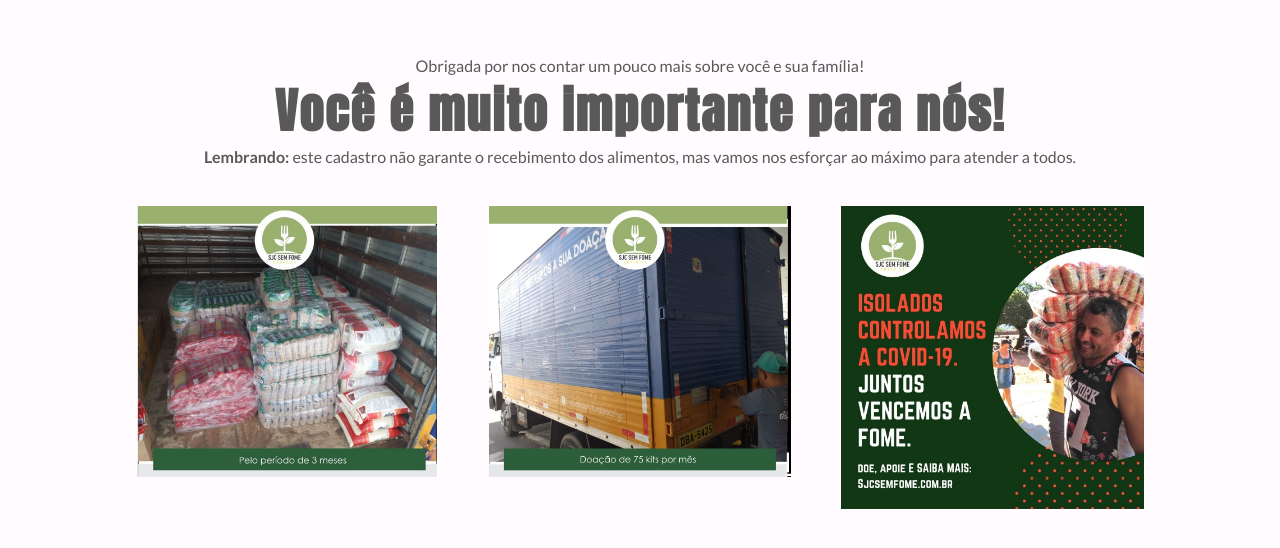
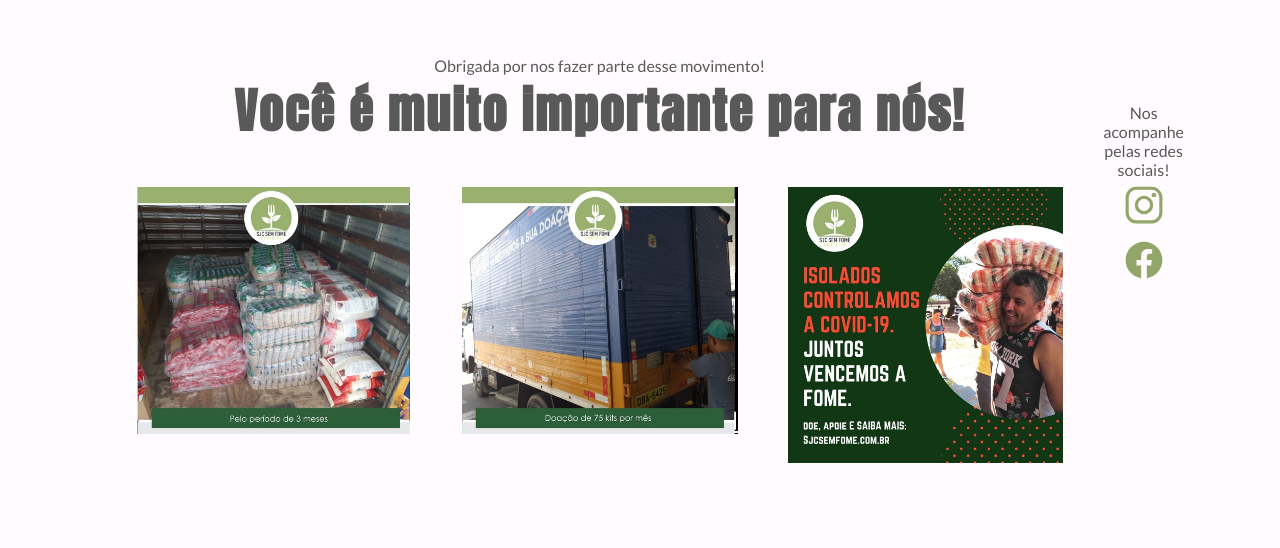
Before and after one commit to Vale-Sem-Fome/frontend-valesemfome, a React (Create React App) app in the folder vale-sem-fome/: page /obrigado/voluntario in a window 1280 px wide. Shown: the part 270-818 px from the top of the page. Built offline with nearby package versions, Linux system fonts and the light colour scheme.

Commit message:
feat: add simple test text.

```diff
--- a/vale-sem-fome/src/pages/Voluntario/Obrigado/index.js
+++ b/vale-sem-fome/src/pages/Voluntario/Obrigado/index.js
@@ -12,16 +12,20 @@ export default function Obrigado() {
         <div className="container">
             <main className="thanks-page">
                 <div className="thanks-container">
-                    <p>Obrigada por nos contar um pouco mais sobre você e sua família!</p>
+                    <p>Obrigada por nos fazer parte desse movimento!</p>
                     <h1>Você é muito importante para nós!</h1>
-                    <p>
-                        <strong>Lembrando:</strong> este cadastro não garante o
-                        recebimento dos alimentos, mas vamos
-                        nos esforçar ao máximo para atender a todos.
-                    </p>
                     <div className="img-container">
                         <Images images={images} />
                     </div>
+                </div>
+                <div className="social-media">
+                    <p>Nos acompanhe pelas redes sociais!</p>
+                    <a href="https://www.instagram.com/sjcsemfome/">
+                        <ion-icon name="logo-instagram"></ion-icon>
+                    </a>
+                    <a href="https://www.facebook.com/sjcsemfome/">
+                        <ion-icon name="logo-facebook"></ion-icon>
+                    </a>
                 </div>
             </main>
         </div>
```
